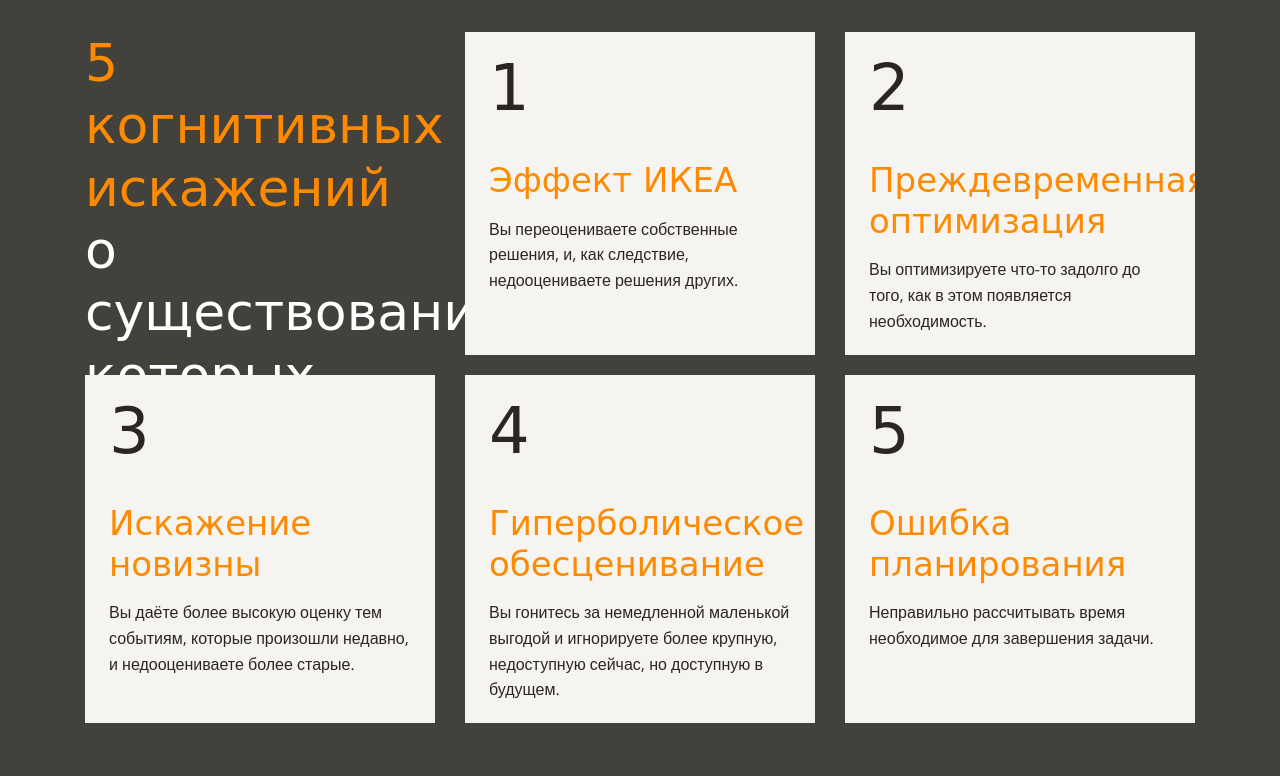
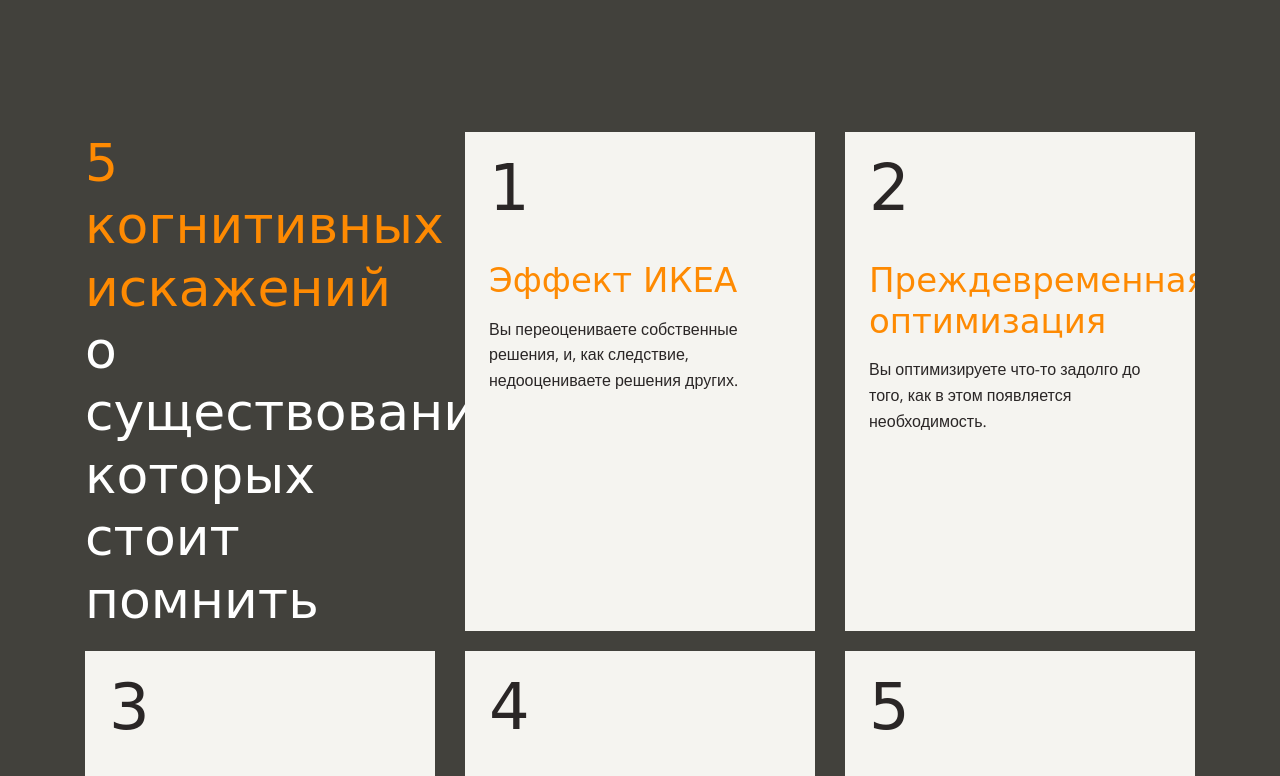
Before and after one commit to MiriyaMaria/layout-designer-project-lvl1, a website: page src/index.html in a window 1280 px wide. Shown: the part 1860-2636 px from the top of the page. Drawn offline with nearby package versions, Linux system fonts and the light colour scheme; a web font is replaced by a local one.

Commit message:
corrections flex-container, card

```diff
--- a/src/index.html
+++ b/src/index.html
@@ -27,7 +27,7 @@
                 <iframe class="video" src="https://www.youtube.com/embed/jie9AizBqss" allowfullscreen></iframe>
         </section>
         <section id="navigation" class="nav-menu back-black">
-            <div class="flex-container">
+            <div class="flex-container container">
                 <div class="card">
                     <h2 class="title"><span class="title-color">5 когнитивных <br> искажений</span> <br> о существовании <br> которых стоит <br> помнить</h2>
                 </div>
--- a/src/styles/style.css
+++ b/src/styles/style.css
@@ -188,14 +188,12 @@ body {
   display: flex;
   flex-wrap: wrap;
   justify-content: space-between;
-  width: 1110px;
-  margin: 0 auto;
 }
 
 .card {
   display: block;
-  width: 302px;
-  height: 275px;
+  box-sizing: border-box;
+  width: 350px;
   margin: 0 0 20px 0;
   padding: 24px;
 
@@ -208,9 +206,6 @@ body {
 }
 
 .card:first-child {
-  width: 350px;
-  height: 323px;
-  margin: 0 0 20px 0;
   padding: 0;
 
   color: var(--white);
@@ -231,7 +226,7 @@ body {
 }
 
 .card:nth-of-type(n+3) {
-  height: 300px;
+
   margin: 0;
 }
 
```
